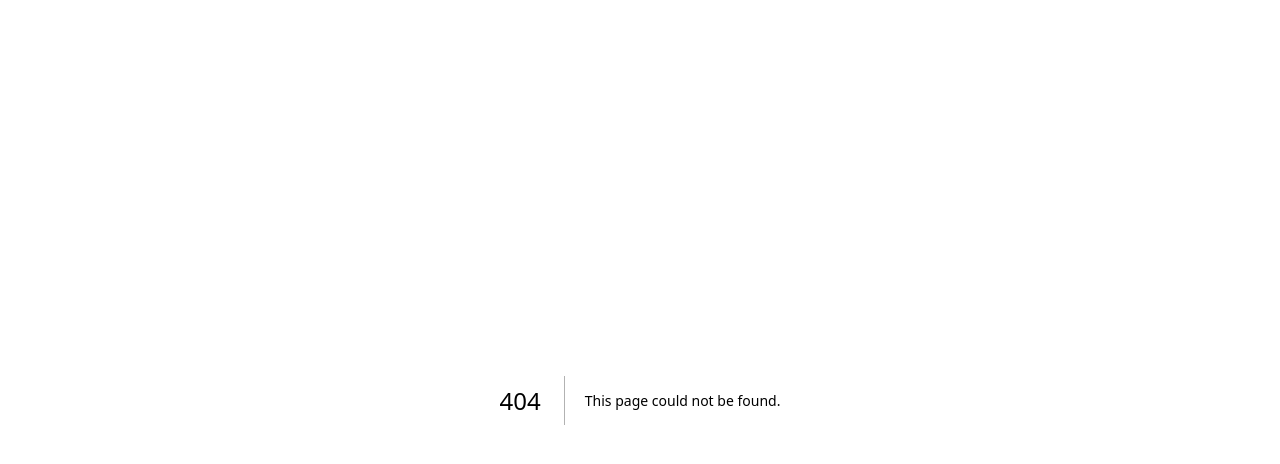
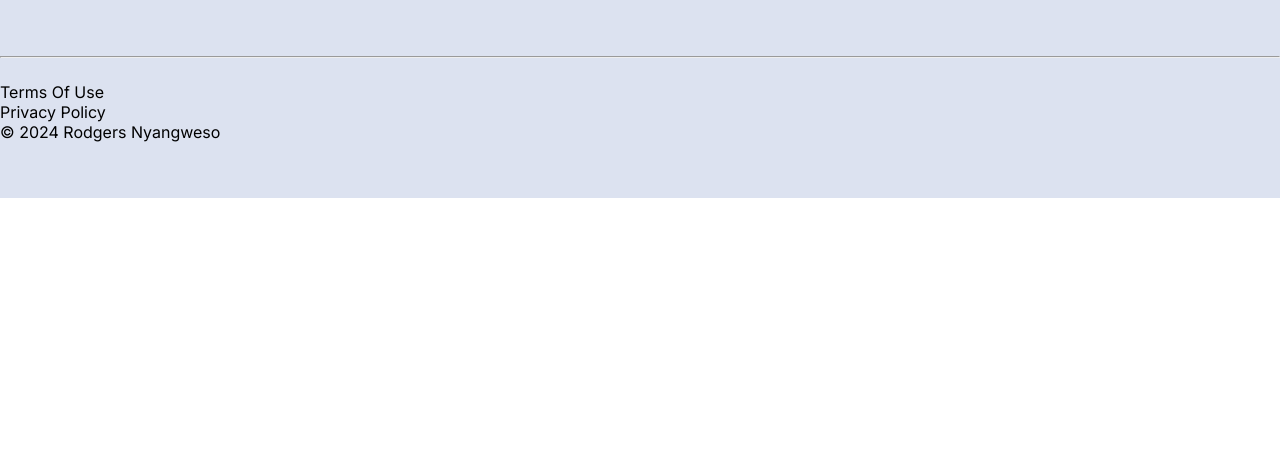
Before and after one commit to nyangweso-rodgers/next.js-app-template, a Next.js app: page /components/footer-templates in a window 1280 px wide. Before the commit this address had no page. Shown: the top 464 px of the page. Built offline with nearby package versions, Linux system fonts and the light colour scheme.

Commit message:
added a footer-template/

```diff
--- /dev/null
+++ b/src/app/components/footer-templates/page.js
@@ -0,0 +1,58 @@
+import styles from "../../page.module.css";
+const FooterPage = () => {
+  return (
+    <>
+      <footer>
+        <div className={`container`}>
+          <div className={`row`}>
+            <div>
+              <hr />
+            </div>
+          </div>
+          <div className={`row`}>
+            <div className={`col-sm-6 border`}>
+              <div className={`${styles.flexContainerWithFlexStart}`}>
+                <a
+                  className={`fa-brands fa-linkedin`}
+                  target="_blank"
+                  href="https://www.linkedin.com/in/rodgers-nyangweso-305919b4/"
+                ></a>
+                <a
+                  className={`fa-brands fa-github`}
+                  target="_blank"
+                  href="https://github.com/nyangweso-rodgers/"
+                ></a>
+                <a
+                  className={`fa-brands fa-hashnode`}
+                  target="_blank"
+                  href="https://nyangweso-rodgers.hashnode.dev/"
+                ></a>
+                <a
+                  className={`fa-brands fa-x-twitter`}
+                  target="_blank"
+                  href="https://twitter.com/R_Nyangweso"
+                ></a>
+              </div>
+            </div>
+            <div className={`col-sm-6 border`}>
+              <div className={`${styles.flexContainerWithFlexEnd}`}>
+                <div>
+                  <span>Terms Of Use</span>
+                </div>
+                <div>
+                  <span>Privacy Policy</span>
+                </div>
+                <div>
+                  <span>&copy;</span> <span>{new Date().getFullYear()}</span>{" "}
+                  <span>Rodgers Nyangweso</span>
+                </div>
+              </div>
+            </div>
+          </div>
+        </div>
+      </footer>
+    </>
+  );
+};
+
+export default FooterPage;
```
Also changed, not shown: src/app/components/app.js (renamed from src/app/components/App.js), src/app/components/commonTemplates/AppFooter/AppFooter.js (renamed from src/app/components/Common/AppFooter/AppFooter.js), src/app/components/commonTemplates/AppHeader/BlogAppHeader/BlogAppHeader.js (renamed from src/app/components/Common/AppHeader/BlogAppHeader/BlogAppHeader.js), src/app/components/commonTemplates/AppHeader/CompanyAppHeader/CompanyAppHeader.js (renamed from src/app/components/Common/AppHeader/CompanyAppHeader/CompanyAppHeader.js), src/app/components/commonTemplates/AppHeader/SurveyAppHeader/SurveyAppHeader.js (renamed from src/app/components/Common/AppHeader/SurveyAppHeader/SurveyAppHeader.js).
